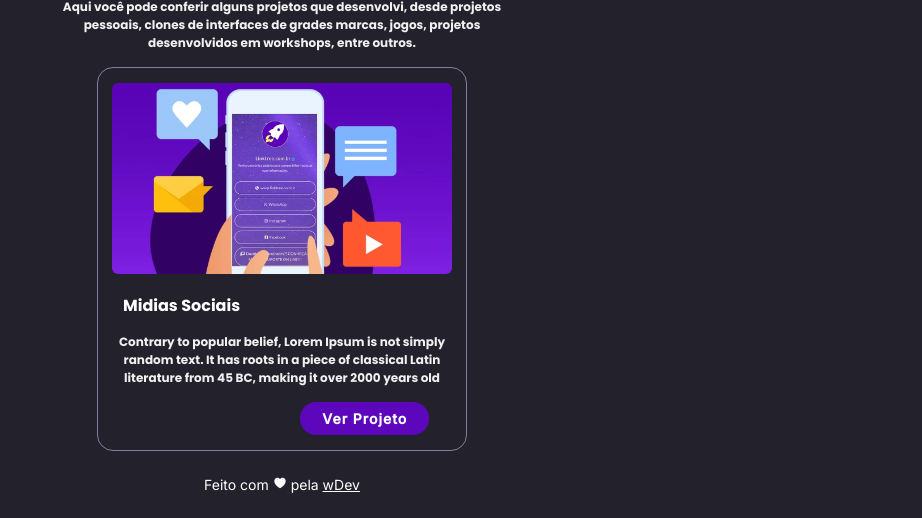
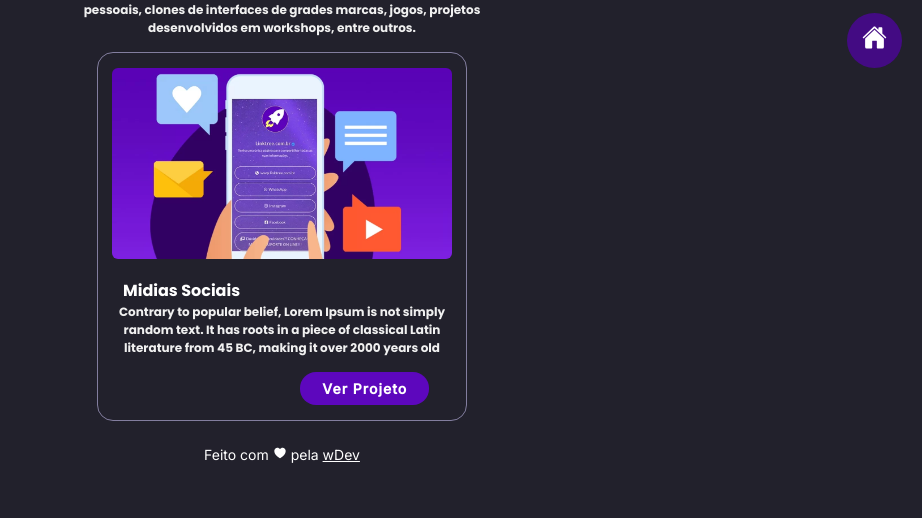
Before and after one commit to renatowillon/wDev-Portfolio, a plain HTML site: page portfolio.html in a window 1280 px wide. Shown: the part 712-1230 px from the top of the page, without its empty margins (358-1280 px from the left). After the commit the page ends 1200 px from the top, so only its background shows below. Drawn offline with nearby package versions, Linux system fonts and the light colour scheme; files that its build step writes are made by us from their sources.

Commit message:
Inclusao bt Flutoante

```diff
--- a/portfolio.html
+++ b/portfolio.html
@@ -105,7 +105,7 @@
         pessoais, clones de interfaces de grades marcas, jogos, projetos
         desenvolvidos em workshops, entre outros.
       </p>
-
+      <!-- INICIO DE PROJETOS-->
       <div class="projeto">
         <div class="image"><img src="./assets/modelo-img.jpg" /></div>
         <div class="title">Midias Sociais</div>
@@ -115,6 +115,10 @@
           it over 2000 years old
         </div>
         <div class="botaomore"><a href="#">Ver Projeto</a></div>
+      </div>
+      <!-- INICIO DE PROJETOS-->
+      <div class="btflutoante">
+        <a href="./index.html"><ion-icon name="home"></ion-icon></a>
       </div>
       <footer>
         Feito com <ion-icon name="heart"></ion-icon> pela
--- a/style.css
+++ b/style.css
@@ -431,7 +431,9 @@ footer {
   font-weight: 700;
 }
 .descricao {
-  padding: 15px;
+  padding-left: 15px;
+  padding-right: 15px;
+  padding-bottom: 15px;
   color: #f0f0f0;
   font-family: Poppins, sans-serif;
   font-size: 12px;
@@ -462,3 +464,18 @@ footer {
 .botaomore a {
   text-decoration: none;
 }
+.btflutoante {
+  display: flex;
+  position: fixed;
+  width: 55px;
+  height: 55px;
+  bottom: 20px;
+  right: 20px;
+  background-color: #430b83;
+  color: white;
+  border-radius: 50px;
+  justify-content: center;
+  align-items: center;
+  font-size: 25px;
+  z-index: 1000;
+}
```
